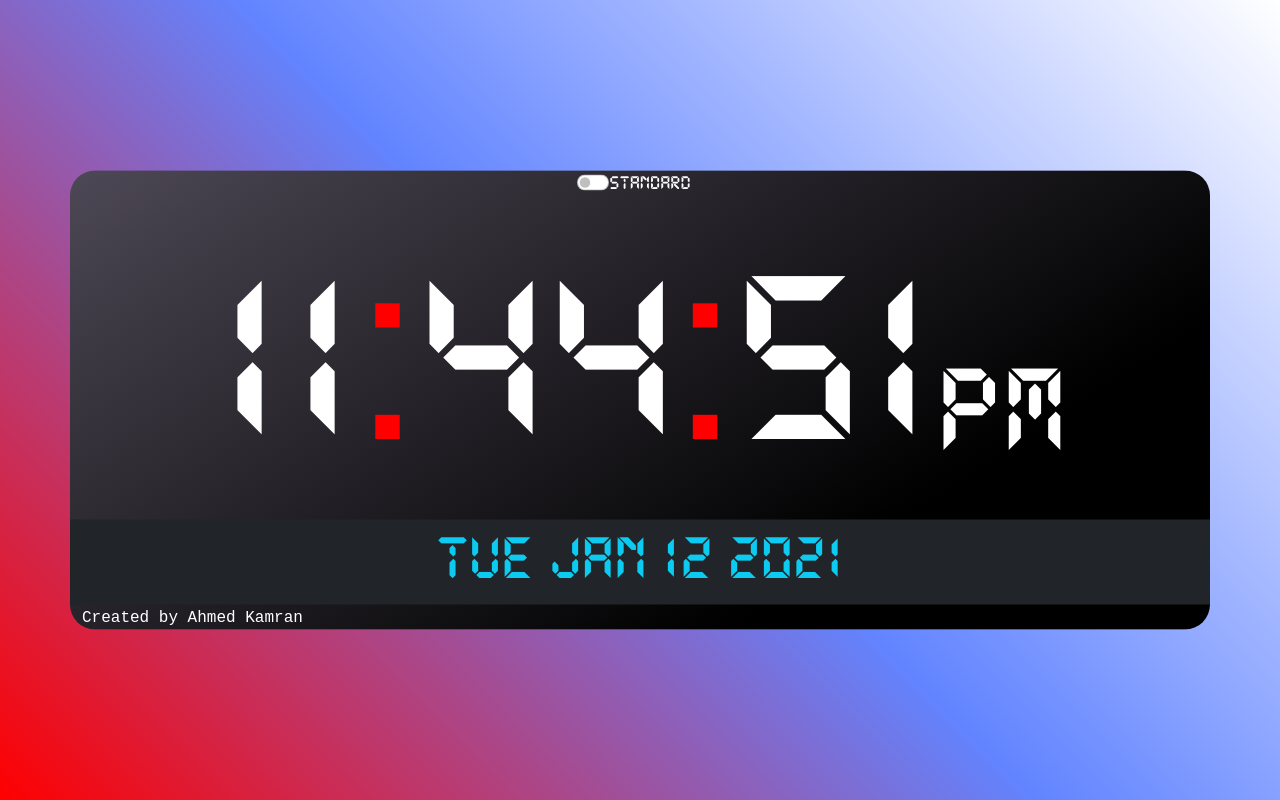
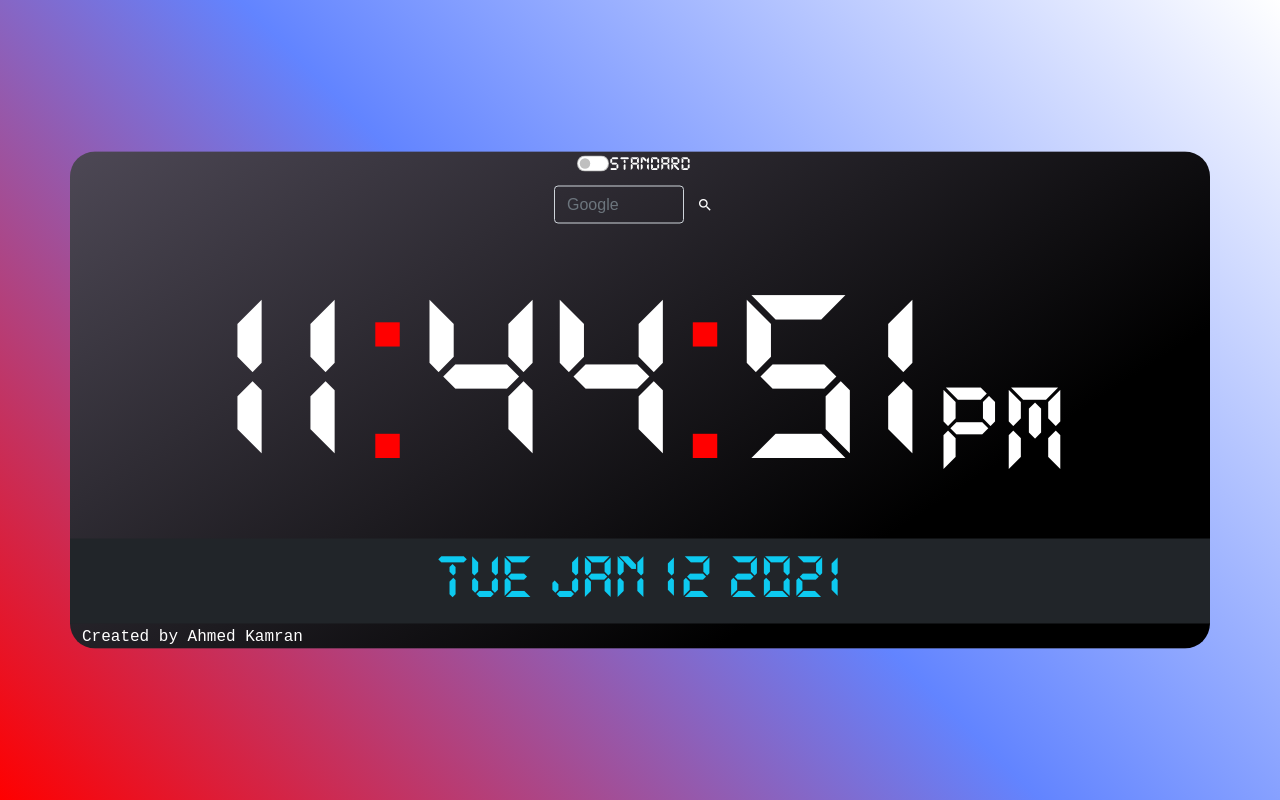
Before and after one commit to akamran2001/Clock, a React (Create React App) app: page / in a window 1280 px wide. Built offline with nearby package versions, Linux system fonts and the light colour scheme; no server answers.

Commit message:
added google search bar

```diff
--- a/src/app/Clock.js
+++ b/src/app/Clock.js
@@ -59,9 +59,31 @@ export default function Clock() {
           </label>
         </div>
       </div>
+      <div className="row" style={{ fontFamily: "sans-serif" }}>
+        <form
+          className="d-flex justify-content-center"
+          method="get"
+          ngnoform=""
+          action="https://www.google.com/search"
+          autoComplete="off"
+        >
+          <input
+            className="form-control"
+            id="search-box"
+            type="text"
+            name="q"
+            placeholder="Google"
+          />
+          <input
+            type="submit"
+            value="search"
+            className="btn material-icons"
+            id="searchButton"
+          />
+        </form>
+      </div>
 
       <Display time={time} sec={getSec()} />
-
       <div className="row">
         <div className="d-flex justify-content-center text-info bg-dark date-text">
           <h1>{getDateString()}</h1>
```
